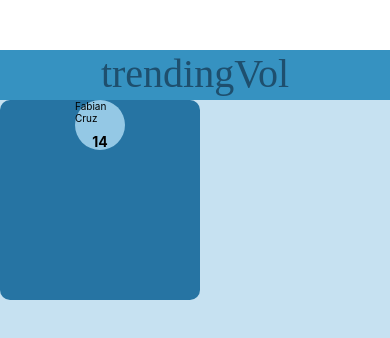
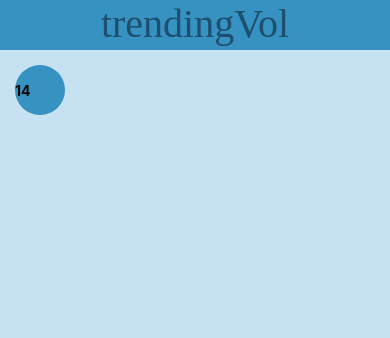
Before and after one commit to FabianCruz14/trendingVol, a React Native app: screen / in a window 390 px wide. Shown: the top 338 px of the page. Built offline with nearby package versions, Linux system fonts and the light colour scheme.

Commit message:
adding new main button

```diff
--- a/App.tsx
+++ b/App.tsx
@@ -1,21 +1,15 @@
 import * as React from 'react';
 import { StyleSheet, Text, View} from 'react-native';
 import Header from './layout/header/Header';
-import Buttons from './components/DoublePositiveButton';
-import { SafeAreaView, SafeAreaProvider } from 'react-native-safe-area-context';
-import ButtonPlayer from './components/Button';
+import MainButton from './layout/app/MainButton';
 
 
 export default function App() {
   return (
-    <SafeAreaProvider>
-      <SafeAreaView style = { styles.container}>
-      <Header/>
-      <ButtonPlayer name='Fabian Cruz' playerNum={14} ></ButtonPlayer>
-
-      </SafeAreaView>
-
-    </SafeAreaProvider>
+    <View style = {styles.container}>
+      <Header></Header>
+      <MainButton playerNum = {14} name = 'Fabian'></MainButton>
+    </View>
   );
 }
 
@@ -34,7 +28,6 @@ export default function App() {
 const styles = StyleSheet.create({
   container: {
     flex: 1,
-    marginTop: 50,
     height: '100%',
     width: '100%',
     backgroundColor: '#c6e1f1',
--- a/components/Button.tsx
+++ b/components/Button.tsx
@@ -1,10 +1,10 @@
 import React, {useState} from "react";
 import { View, Text, Pressable, StyleSheet } from "react-native";
-import { BottonProps, Action, Value, Selection } from "./types";
+import { ButtonProps, Action, Value, Selection } from "./types";
 
 
 // here we create an botton to record any game action to save into a DATABASE
-const ButtonPlayer : React.FC <BottonProps> = ({name, playerNum}) => {
+const ButtonPlayer : React.FC <ButtonProps> = ({name, playerNum}) => {
     // in this hook set de menu visibility
     const [menuVisible, setMenuVisible] = useState<boolean>(false);
     // this hook store the selection to show a subMenu of values
--- a/components/DoublePositiveButton.tsx
+++ b/components/DoublePositiveButton.tsx
@@ -1,11 +1,11 @@
 import React, {useState} from 'react'
 import { Pressable, Text, View, StyleSheet} from 'react-native'
 // to improve good practice, we create a types file where declare types and interfaces
-import {BottonProps } from './types'
+import {ButtonProps} from './types'
 
 
 // here we code an simple button who changes whit press in
-const Button : React.FC <BottonProps> = ({name}) => {
+const Btn : React.FC <ButtonProps> = ({name}) => {
 
     // useState can help us cause its a component that remember the state
     const [doublePositive, setDoublePositive] = useState<number>(0);
@@ -110,4 +110,4 @@ const styles = StyleSheet.create({
 
 })
 
-export default Button;
+export default Btn;
--- a/components/types.tsx
+++ b/components/types.tsx
@@ -16,7 +16,7 @@ export interface PlayerCardProps {
     err: number;
 }
 
-export interface BottonProps {
+export interface ButtonProps {
     // in this interface define a properties who need to show a botton to get data
     name : string;
     playerNum : number;
--- /dev/null
+++ b/layout/app/MainButton.tsx
@@ -0,0 +1,32 @@
+import React, { useState } from "react";
+import { View, Text, StyleSheet, Pressable } from "react-native";
+import { ButtonProps } from "../../components/types";
+import { SafeAreaView } from "react-native";
+
+const MainButton : React.FC <ButtonProps> = ({name, playerNum}) => {
+    return (
+            <View style = {styles.mainButton}>
+                <Text style = {styles.playerNum}>{playerNum}</Text>
+            </View>
+
+    )
+}
+
+const styles = StyleSheet.create ({
+    mainButton : {
+        width: 50,
+        height: 50,
+        borderRadius: 50,
+        margin: 15,
+        flexDirection: 'row',
+        alignItems: 'center',
+        backgroundColor: '#3692c1',
+
+    },
+    playerNum : {
+          fontSize: 14,
+          fontWeight: 'bold'
+    }
+})
+
+export default MainButton;
```
Also changed, not shown: layout/app/DoublePositive.tsx (+26 -0 lines), 1 other file (tests, documents, lock files or other folders).
